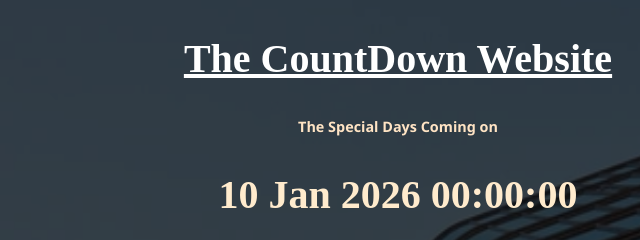
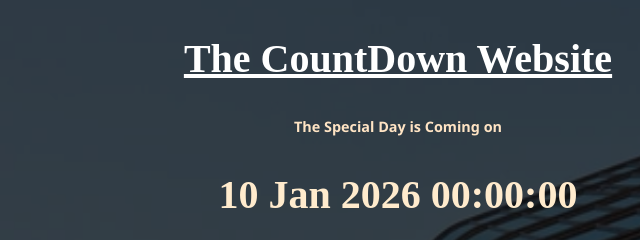
Before and after one commit to Rajnandani591/The-Countdown-App, a plain HTML site: page index.html in a window 1280 px wide. Shown: the top 240 px of the page, 242-882 px from the left. Drawn offline with Linux system fonts and the light colour scheme.

Commit message:
Update index.html

```diff
--- a/index.html
+++ b/index.html
@@ -10,7 +10,7 @@
     <div class = "main">
         <div class="overLay">
             <h2 > The CountDown Website </h2>
-            <h5> The Special Days Coming on</h5>
+            <h5> The Special Day is Coming on</h5>
             <h4 id="endDate"> On 10th January 2026, 12:00 </h4>
             <div class="col">
                 <div>
```
